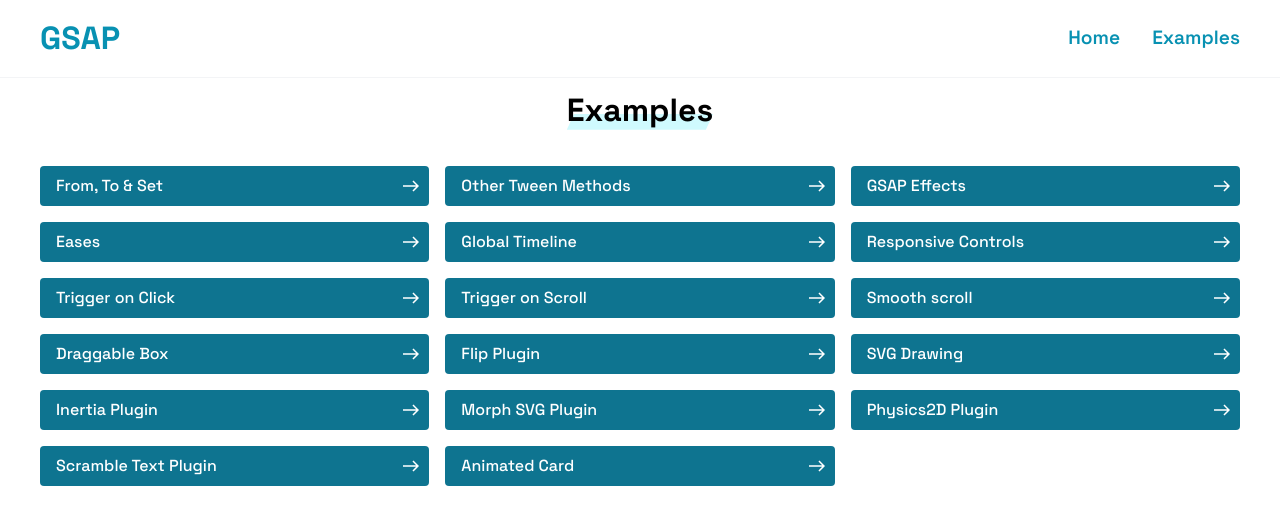
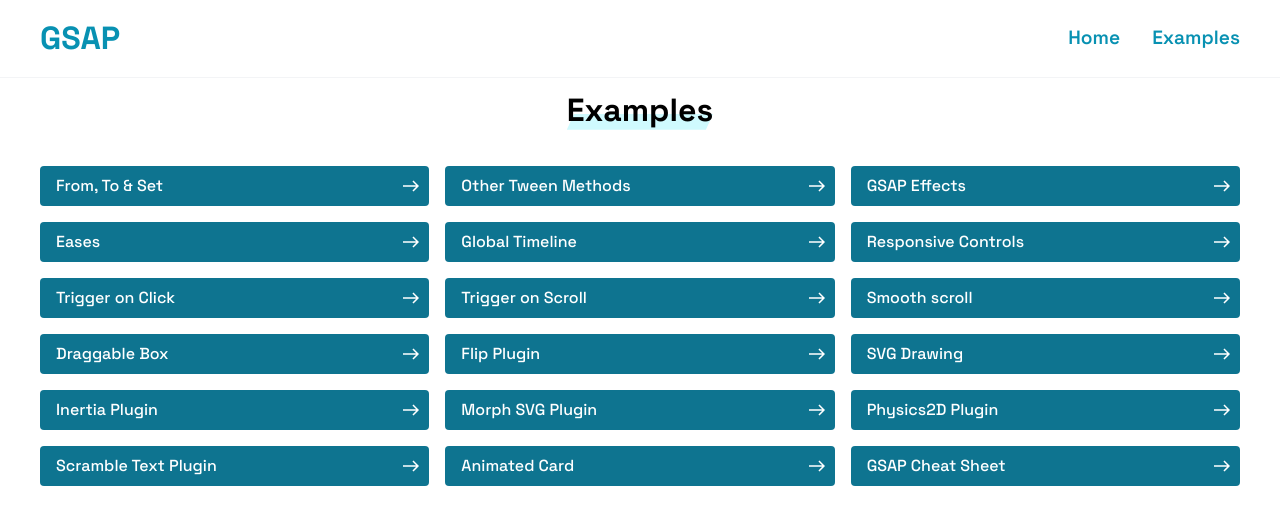
Before and after one commit to abhi-simform/GSAPDemo, a React (Vite) app: page /examples in a window 1280 px wide. Shown: the top 524 px of the page. Built offline with nearby package versions, Linux system fonts and the light colour scheme.

Commit message:
Added Cheat Sheet

```diff
--- a/src/exampleroutes.js
+++ b/src/exampleroutes.js
@@ -107,4 +107,9 @@
     component: AnimatedCard,
     newTab: false,
   },
+  {
+    name: 'GSAP Cheat Sheet',
+    path: 'https://greensock.com/cheatsheet/',
+    newTab: true,
+  },
 ];
```
